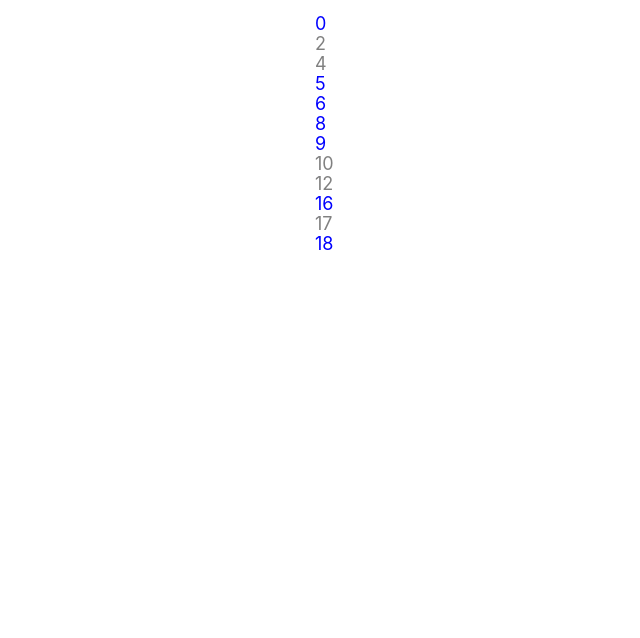
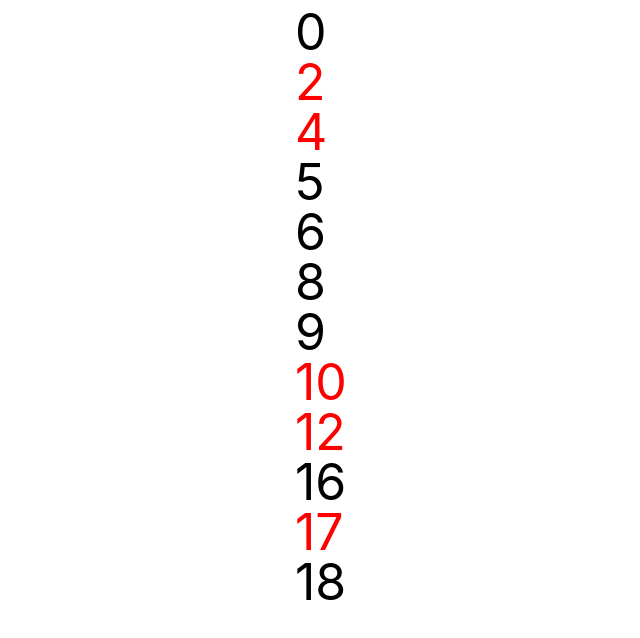
Before and after one commit to nickzylstra/collider, a React (Create React App) app: page / in a window 1280 px wide. Shown: the top 638 px of the page, without its empty margins (315-955 px from the left). Built offline with nearby package versions, Linux system fonts and the light colour scheme.

Commit message:
Update font size

```diff
--- a/src/App.js
+++ b/src/App.js
@@ -4,30 +4,33 @@ import './App.css';
 
 const D3Container = ({ data }) => {
   const d3Container = useRef(null);
+  const width = 60;
+
 
   useEffect(() => {
     const svg = d3.select(d3Container.current);
     const trans = svg.transition().duration(1200);
 
+
     svg.selectAll("text")
       .data(data, (d) => d)
       .join(
         (enter) => enter.append("text")
-            .attr('fill', 'green')
-            .attr('x', -20)
-            .attr('y', (d, i) => i * 20 + 30)
-            .style('font-size', 18)
+            .attr('fill', 'blue')
+            .attr('x', -width)
+            .attr('y', (d, i) => i * 50 + 50)
+            .style('font-size', 50)
             .text((d) => d)
           .call((enter) => enter.transition(trans)
             .attr('x', 0)),
         (update) => update
-            .attr('fill', 'blue')
+            .attr('fill', 'black')
           .call((update) => update.transition(trans)
-            .attr('y', (d, i) => i * 20 + 30)),
+            .attr('y', (d, i) => i * 50 + 50)),
         (exit) => exit
-            .attr('fill', 'gray')
+            .attr('fill', 'red')
           .call((exit) => exit.transition(trans)
-            .attr('x', 20)
+            .attr('x', width)
             .remove())
       );
   }, [data]);
@@ -35,8 +38,8 @@ const D3Container = ({ data }) => {
   return (
     <svg
       className="d3-component"
-      width={20}
-      height={430}
+      width={width}
+      height={1200}
       ref={d3Container}
     />
   );
```
